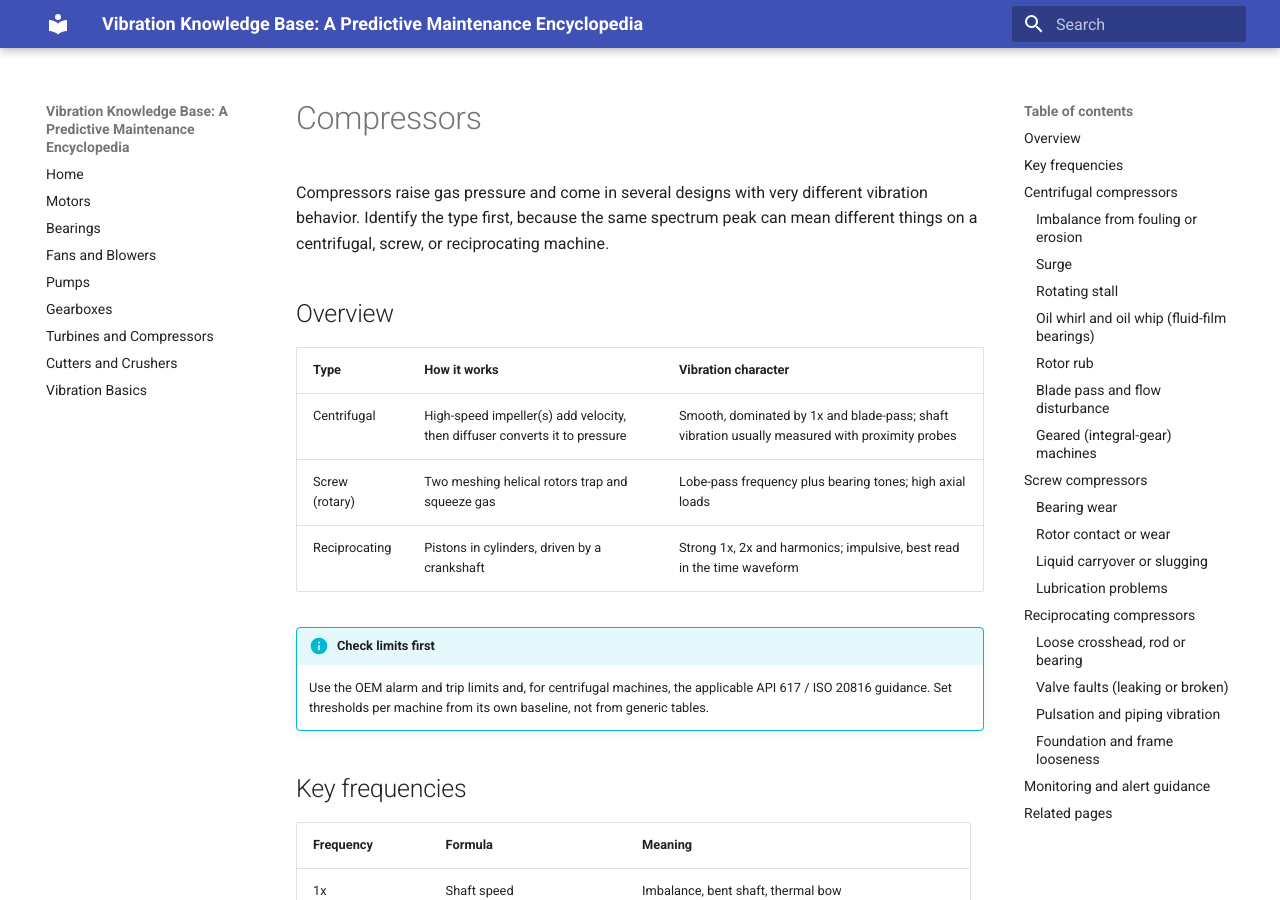
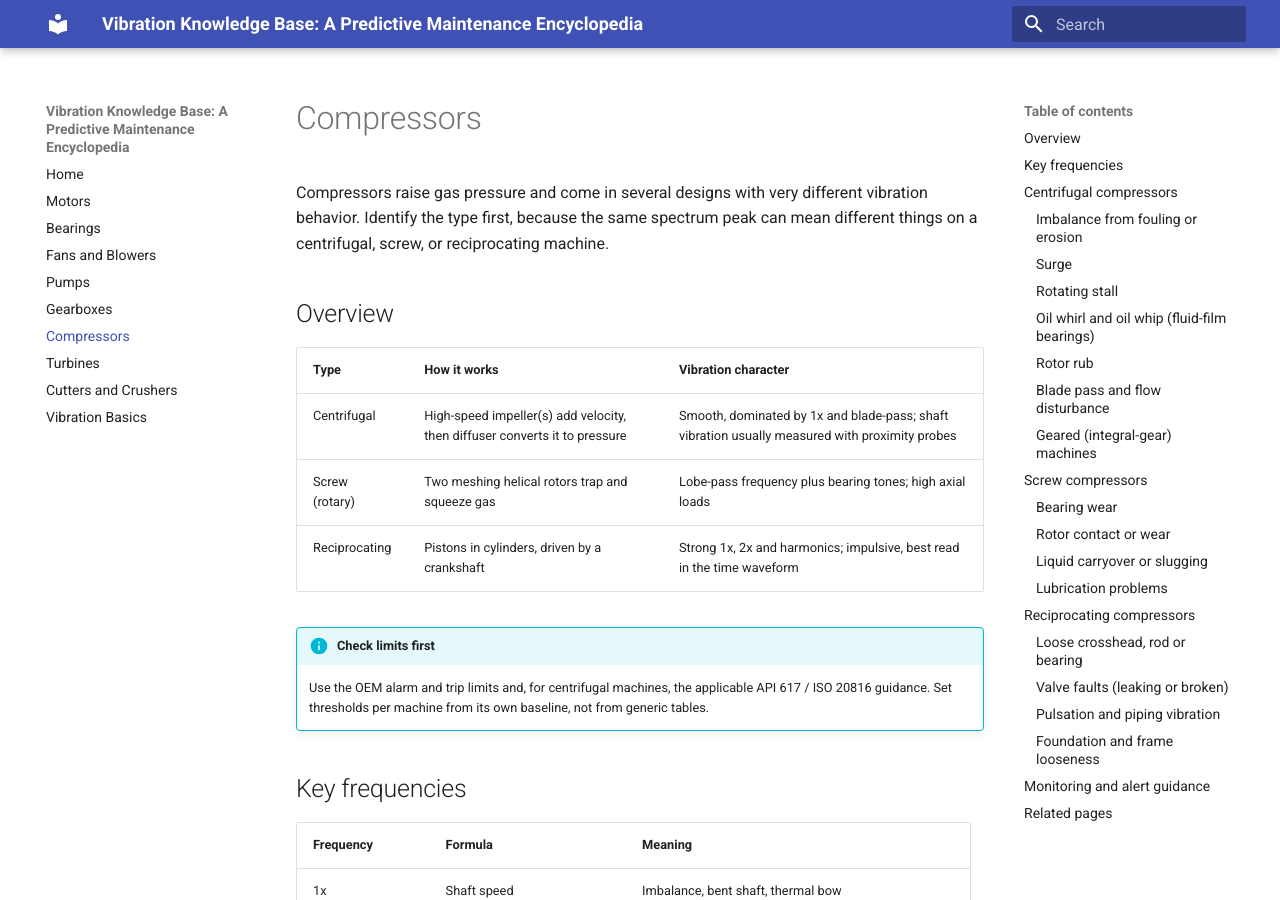
Before and after one commit to JanviSeth/VibeBase, an MkDocs documentation site: the page built from docs/compressors.md, in a window 1280 px wide and 900 px high. Built offline with MkDocs 1.6.1 and Material for MkDocs 9.7.7, drawn with Linux system fonts in a browser that asks for light colours.

Commit message:
Update mkdocs.yml to rename Turbines and Compressors

```diff
--- a/mkdocs.yml
+++ b/mkdocs.yml
@@ -17,6 +17,7 @@ nav:
   - Fans and Blowers: fans-and-blowers.md
   - Pumps: pumps.md
   - Gearboxes: gearboxes.md
-  - Turbines and Compressors: turbines-and-compressors.md
+  - Compressors: compressors.md
+  - Turbines: turbines.md
   - Cutters and Crushers: cutters-and-crushers.md
   - Vibration Basics: vibration-basics.md
```
